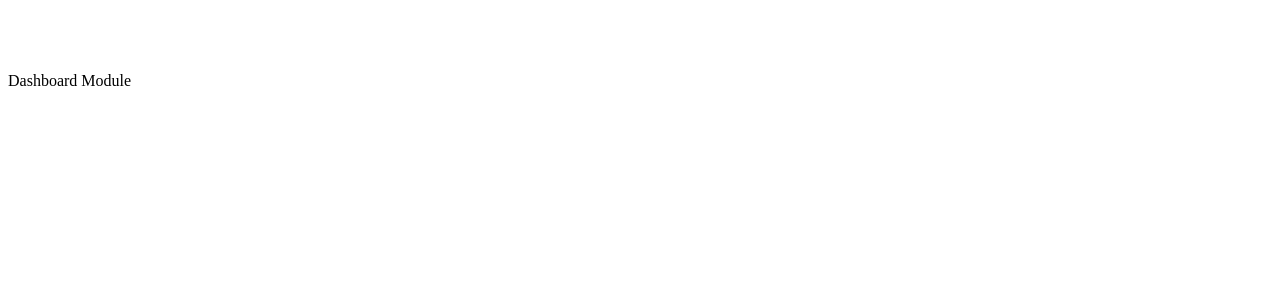
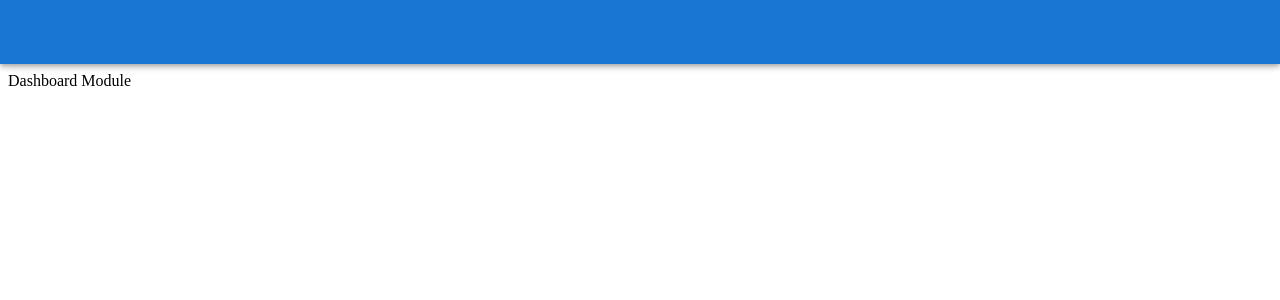
Before and after one commit to DiegoRodas20/project-management.client, a Next.js app: page /admin/dashboard in a window 1280 px wide. Shown: the top 300 px of the page. Built offline with nearby package versions, Linux system fonts and the light colour scheme.

Commit message:
Header bar design implemented

```diff
--- a/package.json
+++ b/package.json
@@ -9,6 +9,7 @@
     "lint": "next lint"
   },
   "dependencies": {
+    "@emotion/cache": "^11.11.0",
     "@emotion/react": "^11.11.4",
     "@emotion/styled": "^11.11.5",
     "@mui/material-nextjs": "^5.15.11",
--- a/src/app/admin/layout/dashboard-layout.tsx
+++ b/src/app/admin/layout/dashboard-layout.tsx
@@ -1,12 +1,12 @@
-import Box from '@mui/material/Box';
-import Container from '@mui/material/Container';
-import Toolbar from '@mui/material/Toolbar';
+import { Box, Container, Toolbar } from '@mui/material';
 import { ReactNode } from "react";
+import Header from './header';
 
 const DashboardLayout = ({ children }: { children: ReactNode }) => {
 
     return (
         <Box sx={{ display: 'flex', width: '100%' }}>
+            <Header/>
             <Box component="main">
                 <Toolbar></Toolbar>
                 <Container></Container>
--- a/src/app/admin/layout/header.tsx
+++ b/src/app/admin/layout/header.tsx
@@ -1,9 +1,8 @@
-import { ReactElement } from "react";
+import AppBar from '@mui/material/AppBar';
+import MainHeader from './main-header';
 
 const Header = () => {
-
-
-
+    return (<AppBar>{MainHeader}</AppBar>)
 }
 
 export default Header
--- /dev/null
+++ b/src/app/admin/layout/main-header.tsx
@@ -0,0 +1,8 @@
+import Toolbar from '@mui/material/Toolbar';
+import { ReactNode } from 'react';
+
+const MainHeader: ReactNode = (
+    <Toolbar sx={{ px: { xs: 2, sm: 4.5, lg: 8 } }}></Toolbar>
+)
+
+export default MainHeader
--- a/src/app/auth/layout.tsx
+++ b/src/app/auth/layout.tsx
@@ -3,8 +3,6 @@ import AuthWrapper from "./components/auth-wrapper";
 export default function AuthLayout({ children }: { children: React.ReactElement }) {
 
   return (
-    <AuthWrapper>
-      {children}
-    </AuthWrapper>
+    <AuthWrapper>{children}</AuthWrapper>
   );
 }
```
Also changed, not shown: 1 other file (tests, documents, lock files or other folders).
